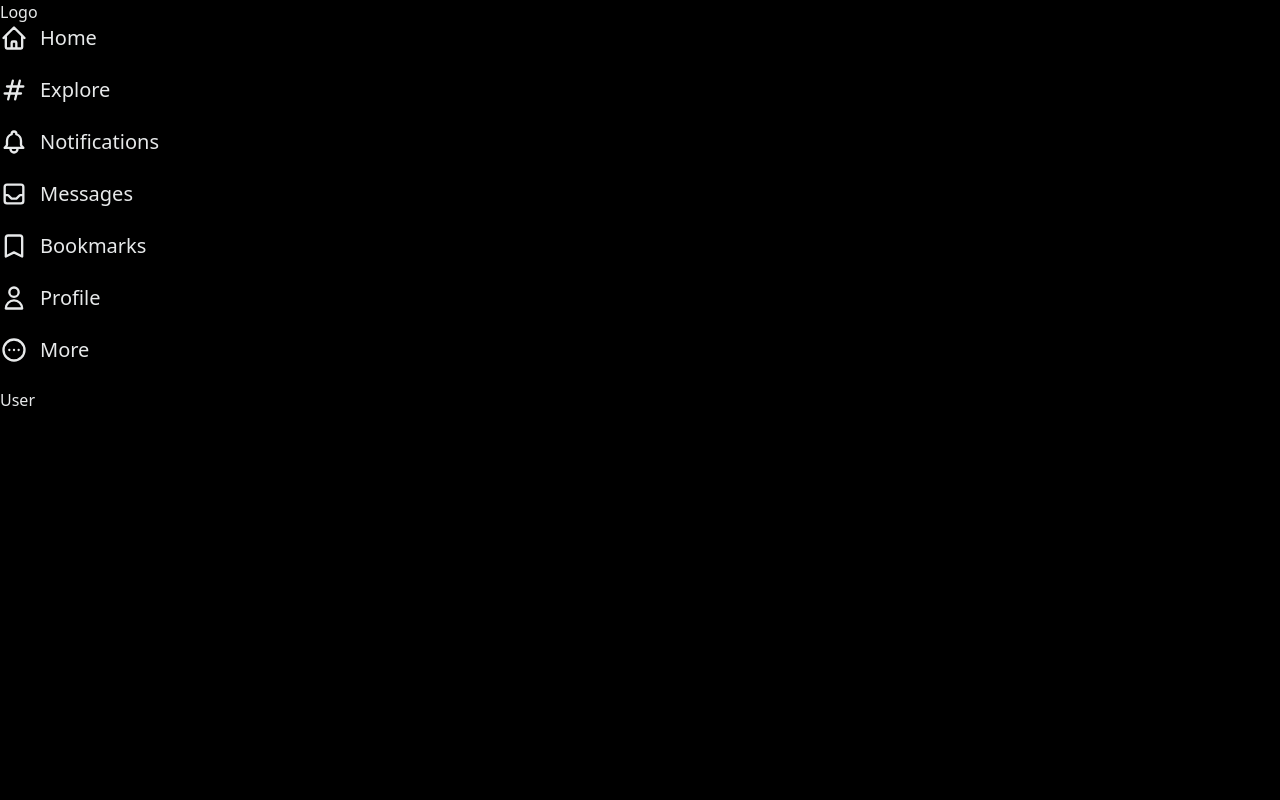
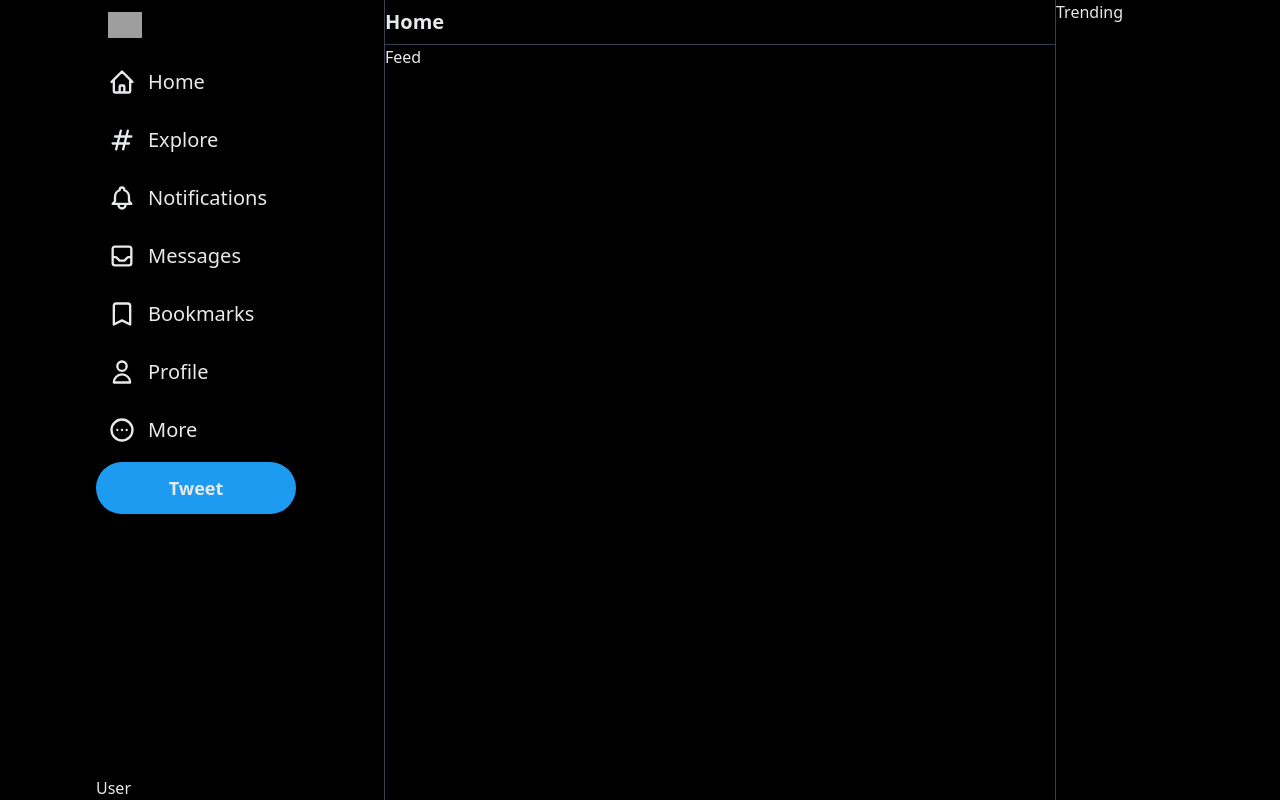
Before and after one commit to Dalfourz/twitter-clone, a Next.js app: page / in a window 1280 px wide. Built offline with nearby package versions, Linux system fonts and the light colour scheme; grey boxes are pictures that could not be loaded.

Commit message:
adding sidebars components

```diff
--- /dev/null
+++ b/components/Postsfeed.js
@@ -0,0 +1,8 @@
+export default function Postsfeed() {
+    return (
+        <div className="sm:ml-20 xl:ml-96 max-w-2xl flex-grow border-gray-700 border-x">
+            <div className="px3 py-2 text-lg sm:text-xl font-bold border-b border-gray-700 sticky top-0 z-50">Home</div>
+            Feed
+        </div>
+    );
+}
--- a/components/Sidebar.js
+++ b/components/Sidebar.js
@@ -1,4 +1,5 @@
-import { HomeIcon,
+import {
+  HomeIcon,
   HashtagIcon,
   InboxIcon,
   BookOpenIcon,
@@ -7,31 +8,41 @@ import { HomeIcon,
   UserIcon,
   DotsCircleHorizontalIcon,
   BookmarkIcon,
- } from "@heroicons/react/outline"
+} from "@heroicons/react/outline";
+import Image from "next/image";
 
 export default function Sidebar() {
   return (
-        <div className="hidden sm:flex flex-col fixed">
-            <div>Logo</div>
-            <nav>
-                <SidebarLink Icon={HomeIcon} text={"Home"}/>
-                <SidebarLink Icon={HashtagIcon} text={"Explore"}/>
-                <SidebarLink Icon={BellIcon} text={"Notifications"}/>
-                <SidebarLink Icon={InboxIcon} text={"Messages"}/>
-                <SidebarLink Icon={BookmarkIcon} text={"Bookmarks"}/>
-                <SidebarLink Icon={UserIcon} text={"Profile"}/>
-                <SidebarLink Icon={DotsCircleHorizontalIcon} text={"More"}/>
+    <div className="h-full hidden sm:flex flex-col fixed xl:ml-24">
+      <nav className="h-full relative xl:space-y-1.5">
+        <div className="flex justify-center items-center xl:justify-start py-3 xl:p-3">
+          <Image
+            src={"/public/assets/twitter-logo.png"}
+            width={34}
+            height={34}
+          />
+        </div>
+        <SidebarLink Icon={HomeIcon} text={"Home"} />
+        <SidebarLink Icon={HashtagIcon} text={"Explore"} />
+        <SidebarLink Icon={BellIcon} text={"Notifications"} />
+        <SidebarLink Icon={InboxIcon} text={"Messages"} />
+        <SidebarLink Icon={BookmarkIcon} text={"Bookmarks"} />
+        <SidebarLink Icon={UserIcon} text={"Profile"} />
+        <SidebarLink Icon={DotsCircleHorizontalIcon} text={"More"} />
+        <button className="hidden xl:inline bg-[#1d9bf0] rounded-full mt-2 h-[52px] w-[200px] text-lg font-bold">
+            Tweet
+        </button>
+        <div className="absolute bottom-0">User</div>
       </nav>
-            <div>User</div>
     </div>
   );
 }
 
-function SidebarLink({text, Icon}){
+function SidebarLink({ text, Icon }) {
   return (
-        <li className="flex mb-6 items-center text-xl space-x-3">
-            <Icon className="h-7"/>
+    <li className="hoverAnimation flex mb-3 xl:justify-start justify-center items-center text-xl space-x-3">
+      <Icon className="h-7" />
       <span className="hidden xl:inline">{text}</span>
     </li>
-    )
+  );
 }
--- /dev/null
+++ b/components/Trending.js
@@ -0,0 +1,7 @@
+export default function Trending() {
+    return (
+        <div className="hidden lg:flex">
+            Trending
+        </div>
+    );
+}
--- a/pages/index.js
+++ b/pages/index.js
@@ -3,15 +3,17 @@ import Image from 'next/image'
 import { Inter } from '@next/font/google'
 import styles from '@/styles/Home.module.css'
 import Sidebar from '@/components/Sidebar'
+import Postsfeed from '@/components/Postsfeed'
+import Trending from '@/components/Trending'
 
 const inter = Inter({ subsets: ['latin'] })
 
 export default function Home() {
   return (
-    <div className='bg-black min-h-screen text-[#E7E9EA] max-w-[1400px] mx-auto'>
+    <div className='bg-black min-h-screen text-[#E7E9EA] max-w-[1400px] mx-auto flex'>
       <Sidebar />
-      {/* <PostsFeed/>
-      <Trending/> */}
+      <Postsfeed />
+      <Trending />
     </div>
   );
 }
--- a/styles/globals.css
+++ b/styles/globals.css
@@ -1,3 +1,7 @@
 @tailwind base;
 @tailwind components;
 @tailwind utilities;
+
+.hoverAnimation{
+    @apply hover:cursor-pointer hover:bg-white hover:bg-opacity-10 rounded-full xl:p-3 w-11 h-11 xl:w-auto xl:h-auto
+}
```
Also changed, not shown: 1 other file (tests, documents, lock files or other folders). Lines whose indentation alone changed are shown as unchanged.
